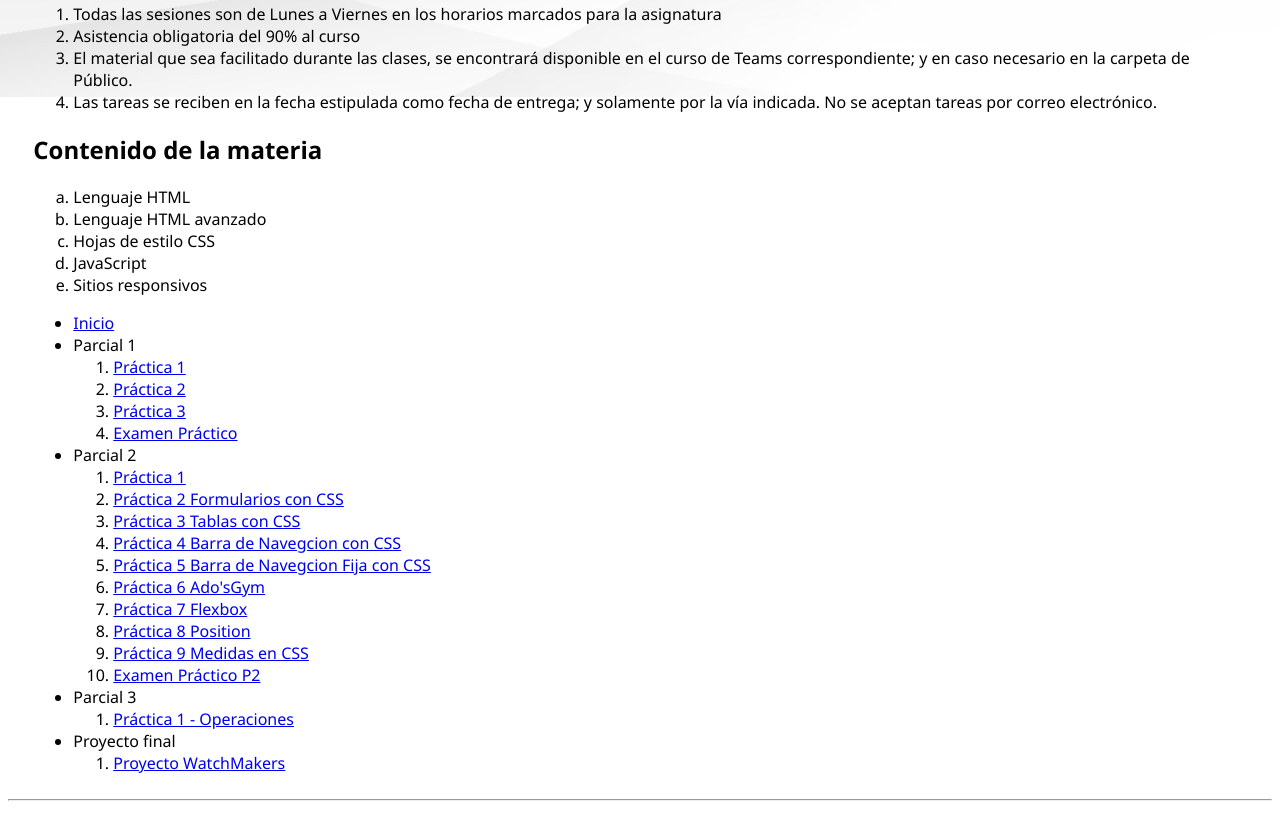
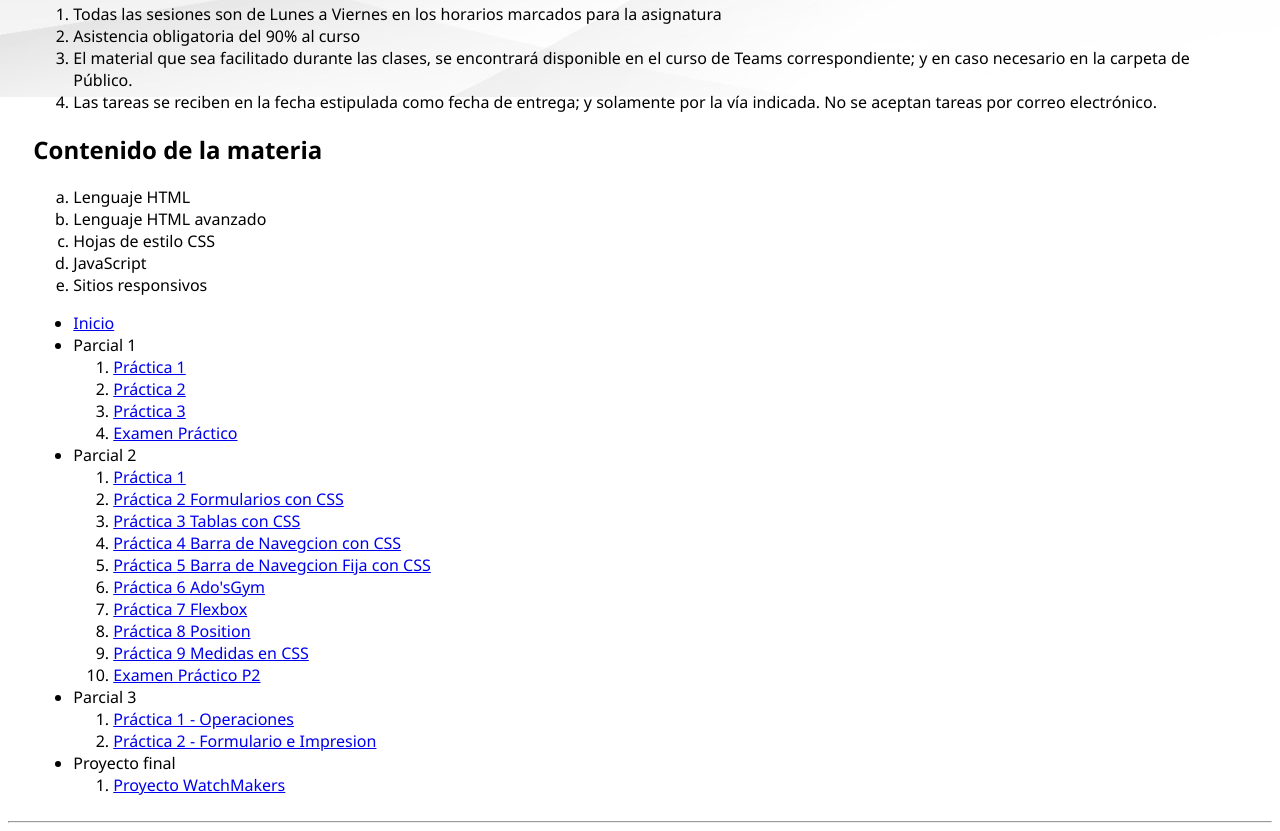
Before and after one commit to AMGfiles/portadolfo, a plain HTML site: page portadolfo/index.html in a window 1280 px wide. Shown: the part 1259-2090 px from the top of the page. Before the commit the page ends 2068 px from the top, so only its background shows below. Drawn offline with Linux system fonts and the light colour scheme.

Commit message:
Update index.html

```diff
--- a/portadolfo/index.html
+++ b/portadolfo/index.html
@@ -180,6 +180,9 @@
                         <li>
                             <a href="operaciones.html">Práctica 1 - Operaciones</a>
                         </li>
+                        <li>
+                            <a href="formjs.html">Práctica 2 - Formulario e Impresion</a>
+                        </li>
                     </ol>
                 </li>
                 <li>
```
